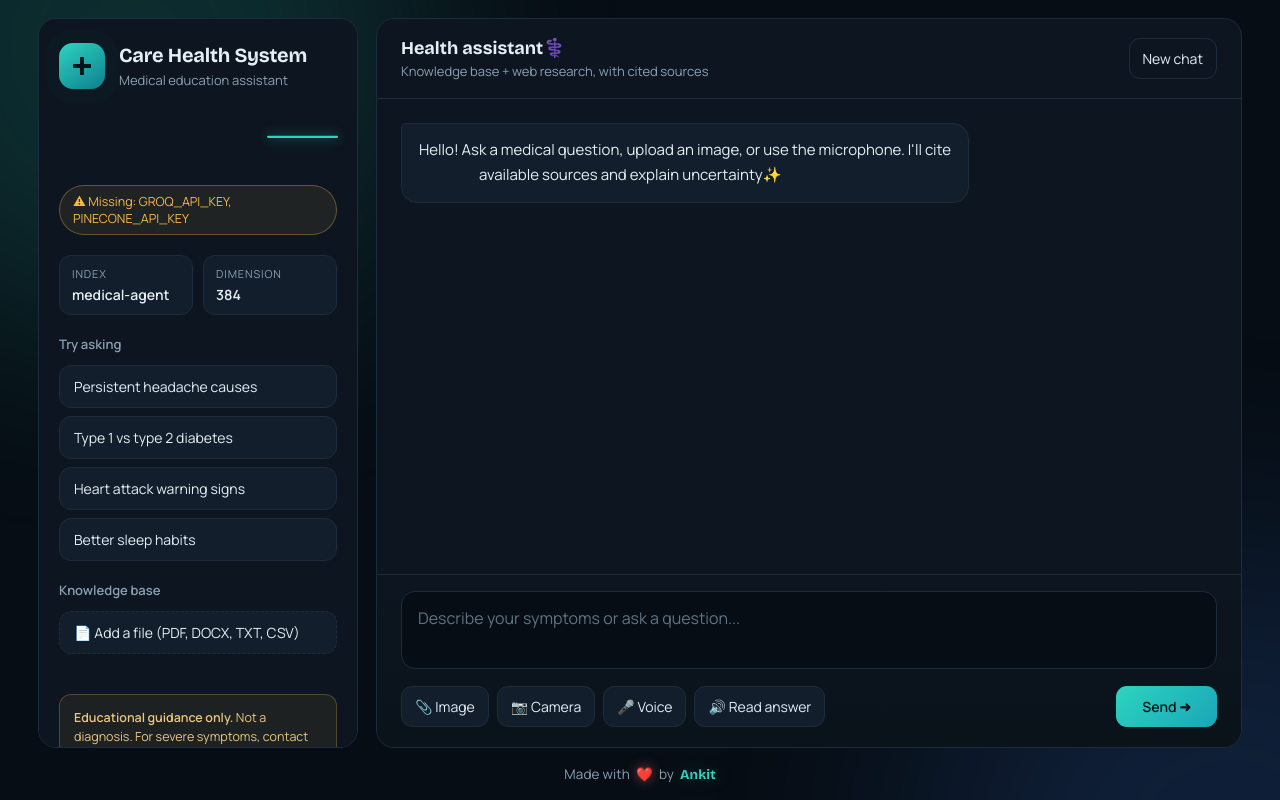
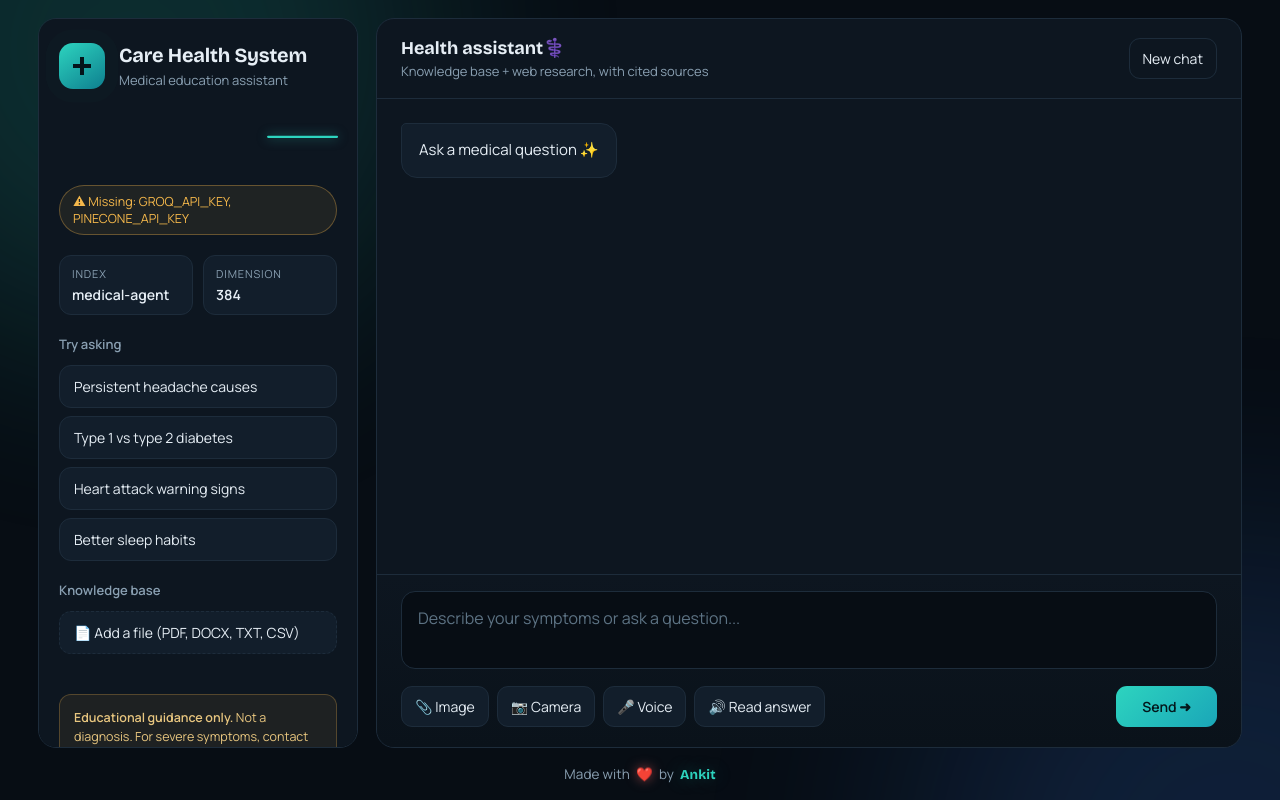
Before and after one commit to Ankit1726/Care_Assistent, a FastAPI app: page / in a window 1280 px wide. Run offline with FastAPI, Linux system fonts and the light colour scheme; some libraries are stand-ins or nearby versions.

Commit message:
Healthcare Assistant 🩺
Shortened the bot's greeting message for clarity.

```diff
--- a/src/ui/template/index.html
+++ b/src/ui/template/index.html
@@ -91,8 +91,7 @@
             </header>
 
             <section id="messages" aria-live="polite">
-                <article class="bot">Hello! Ask a medical question, upload an image, or use the microphone. I'll cite
-                    available sources and explain uncertainty✨</article>
+                <article class="bot">Ask a medical question ✨</article>
             </section>
 
             <div id="preview" hidden>
```
